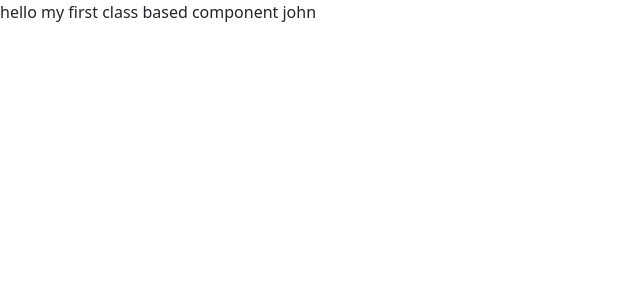
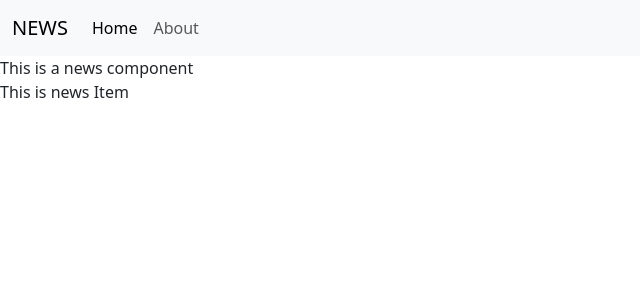
Before and after one commit to Arnavkshk/News-app, a React (Create React App) app in the folder news/: page / in a window 1280 px wide. Shown: the top 300 px of the page, without its empty margins (0-640 px from the left). Built offline with nearby package versions, Linux system fonts and the light colour scheme.

Commit message:
added some components of news app

```diff
--- a/news/public/index.html
+++ b/news/public/index.html
@@ -7,10 +7,10 @@
     <meta name="theme-color" content="#000000" />
     <meta
       name="description"
-      content="Web site created using create-react-app"
+      content="news app"
     />
     <link rel="apple-touch-icon" href="%PUBLIC_URL%/logo192.png" />
-    <link rel="stylesheet" href="https://cdn.jsdelivr.net/npm/bootstrap@5.3.0-alpha1/dist/css/bootstrap.min.css">
+    <link href="https://cdn.jsdelivr.net/npm/bootstrap@5.3.0-alpha1/dist/css/bootstrap.min.css" rel="stylesheet" integrity="sha384-GLhlTQ8iRABdZLl6O3oVMWSktQOp6b7In1Zl3/Jr59b6EGGoI1aFkw7cmDA6j6gD" crossorigin="anonymous">
     <!--
       manifest.json provides metadata used when your web app is installed on a
       user's mobile device or desktop. See https://developers.google.com/web/fundamentals/web-app-manifest/
@@ -25,7 +25,7 @@
       work correctly both with client-side routing and a non-root public URL.
       Learn how to configure a non-root public URL by running `npm run build`.
     -->
-    <title>React App</title>
+    <title>news App</title>
   </head>
   <body>
     <noscript>You need to enable JavaScript to run this app.</noscript>
@@ -40,7 +40,6 @@
       To begin the development, run `npm start` or `yarn start`.
       To create a production bundle, use `npm run build` or `yarn build`.
     -->
-
     <script src="https://cdn.jsdelivr.net/npm/@popperjs/core@2.11.6/dist/umd/popper.min.js" integrity="sha384-oBqDVmMz9ATKxIep9tiCxS/Z9fNfEXiDAYTujMAeBAsjFuCZSmKbSSUnQlmh/jp3" crossorigin="anonymous"></script>
     <script src="https://cdn.jsdelivr.net/npm/bootstrap@5.3.0-alpha1/dist/js/bootstrap.min.js" integrity="sha384-mQ93GR66B00ZXjt0YO5KlohRA5SY2XofN4zfuZxLkoj1gXtW8ANNCe9d5Y3eG5eD" crossorigin="anonymous"></script>
     </body>
--- a/news/src/App.js
+++ b/news/src/App.js
@@ -1,13 +1,15 @@
 import './App.css';
 import React, { Component } from 'react'
+import Navbar from './components/Navbar';
+import News from './components/News';
 
 export default class App extends Component {
-  c="john";
   render() {
     return (
-      <div>
-        hello my first class based component {this.c}
-      </div>
+    <>
+    <Navbar/>
+    <News/>
+    </>
     )
   }
 }
--- /dev/null
+++ b/news/src/components/Navbar.js
@@ -0,0 +1,31 @@
+import React, { Component } from 'react'
+
+export class Navbar extends Component {
+  render() {
+    return (
+      <div>
+                <nav className="navbar navbar-expand-lg bg-body-tertiary">
+        <div className="container-fluid">
+            <a className="navbar-brand" href="/">NEWS</a>
+            <button className="navbar-toggler" type="button" data-bs-toggle="collapse" data-bs-target="#navbarSupportedContent" aria-controls="navbarSupportedContent" aria-expanded="false" aria-label="Toggle navigation">
+            <span className="navbar-toggler-icon"></span>
+            </button>
+            <div className="collapse navbar-collapse" id="navbarSupportedContent">
+            <ul className="navbar-nav me-auto mb-2 mb-lg-0">
+                <li className="nav-item">
+                <a className="nav-link active" aria-current="page" href="/">Home</a>
+                </li>
+                <li className="nav-item">
+                <a className="nav-link" href="/">About</a>
+                </li>
+
+            </ul>
+            </div>
+        </div>
+        </nav>
+      </div>
+    )
+  }
+}
+
+export default Navbar
--- /dev/null
+++ b/news/src/components/News.js
@@ -0,0 +1,15 @@
+import React, { Component } from 'react'
+import NewsItems from './NewsItems'
+
+export class News extends Component {
+  render() {
+    return (
+      <div>
+        This is a news component
+        <NewsItems/>
+      </div>
+    )
+  }
+}
+
+export default News
--- /dev/null
+++ b/news/src/components/NewsItems.js
@@ -0,0 +1,13 @@
+import React, { Component } from 'react'
+
+export class NewsItems extends Component {
+  render() {
+    return (
+      <div>
+        This is news Item
+      </div>
+    )
+  }
+}
+
+export default NewsItems
```
